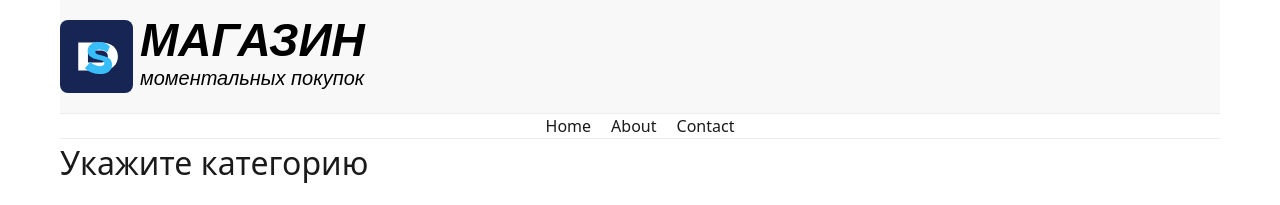
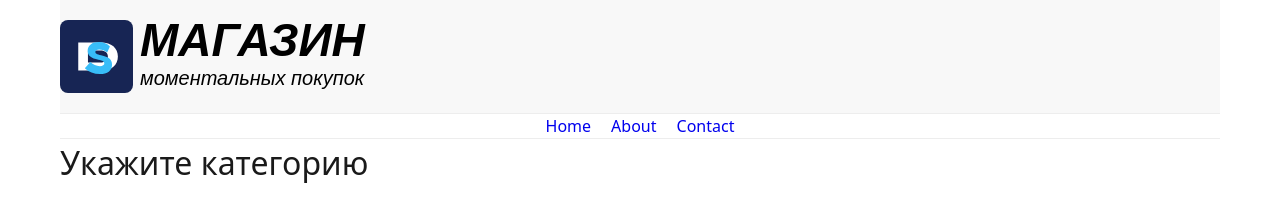
Before and after one commit to priz80/digiseller-shop, a Next.js app: page /categories in a window 1280 px wide. Shown: the top 205 px of the page. Built offline with nearby package versions, Linux system fonts and the light colour scheme.

Commit message:
Update global.scss

```diff
--- a/src/app/global.scss
+++ b/src/app/global.scss
@@ -55,7 +55,7 @@ select {
 }
 
 a {
-  color: inherit;
+  // color: inherit;
   text-decoration: none;
 }
 
@@ -105,6 +105,7 @@ header {
   display: flex;
   flex-direction: column;
   align-items: center;
+  justify-content: space-around
 }
 
 .catalog-categories {
@@ -112,6 +113,7 @@ header {
   gap: 20px;
   justify-content: center;
   padding-top: 20px;
+
 }
 
 footer {
```
